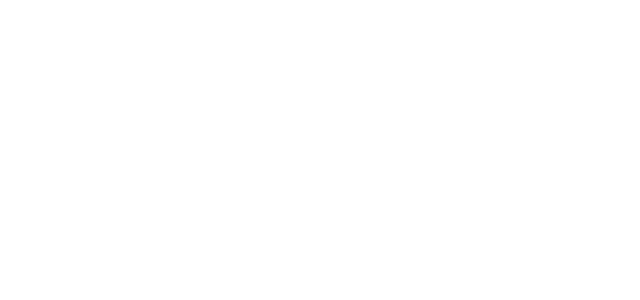
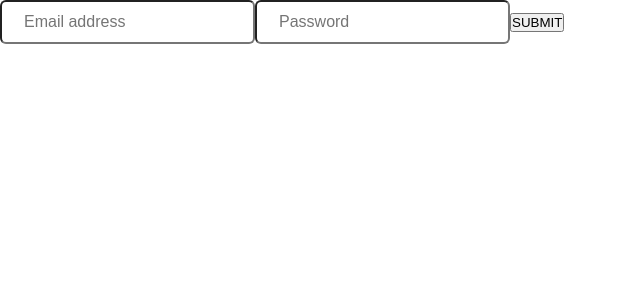
Before and after one commit to mohit-kumar-behera/x-map, a React (Create React App) app: page /register in a window 1280 px wide. Shown: the top 300 px of the page, without its empty margins (0-640 px from the left). Built offline with nearby package versions, Linux system fonts and the light colour scheme.

Commit message:
login register components added

```diff
--- a/src/App.js
+++ b/src/App.js
@@ -1,8 +1,8 @@
 import React from 'react';
 import { BrowserRouter as Router, Switch, Route } from 'react-router-dom';
 import Homepage from './Pages/home';
-// import Login from './components/login';
-// import Register from './components/register';
+import Login from './components/login';
+import Register from './components/register';
 import Profile from './Pages/Profile';
 import Explore from './Pages/Explore';
 
@@ -13,8 +13,8 @@
     <Router>
       <Switch>
         <Route exact path="/" component={Homepage} />
-        {/* <Route exact path="/login" component={Login} />
-        <Route exact path="/register" component={Register} /> */}
+        <Route exact path="/login" component={Login} />
+        <Route exact path="/register" component={Register} />
         <Route exact path="/profile" component={Profile} />
         <Route exact path="/explore" component={Explore} />
       </Switch>
--- /dev/null
+++ b/src/components/login.js
@@ -0,0 +1,34 @@
+import React from 'react'
+
+
+
+
+function Login() {
+  return (
+    <form className="login">
+
+      <input
+        type='text'
+        placeholder='Email address'
+        name='text'
+        className='descrip'
+
+      />
+      <input
+        type='text'
+        placeholder='Password'
+        name='text'
+        className='descrip'
+
+      />
+
+      <button className="submit-button">SUBMIT</button>
+      <div className="icons">
+
+
+      </div>
+    </form>
+  )
+}
+
+export default Login
--- /dev/null
+++ b/src/components/register.css
@@ -0,0 +1,24 @@
+.register {
+    margin-top: 50px;
+    width: 1000px;
+    text-align: center;
+  }
+
+  input {
+    line-height: 40px;
+    border-radius: 6px;
+    padding: 0 22px;
+    font-size: 16px;
+  }
+
+  button.post-button {
+    margin: 50px;
+    line-height: 40px;
+    padding: 0 22px;
+    font-size: 16px;
+    color: rgb(0, 106, 228);
+    background-color: #fff;
+    border-width: 5px;
+    border-radius: 6px;
+    border-color: rgb(0, 106, 228);
+  }
--- /dev/null
+++ b/src/components/register.js
@@ -0,0 +1,34 @@
+import React from 'react'
+
+
+
+
+function Register() {
+  return (
+    <form className="register">
+
+      <input
+        type='text'
+        placeholder='Email address'
+        name='text'
+        className='descrip'
+
+      />
+      <input
+        type='text'
+        placeholder='Password'
+        name='text'
+        className='descrip'
+
+      />
+
+      <button className="submit-button">SUBMIT</button>
+      <div className="icons">
+
+
+      </div>
+    </form>
+  )
+}
+
+export default Register
```
